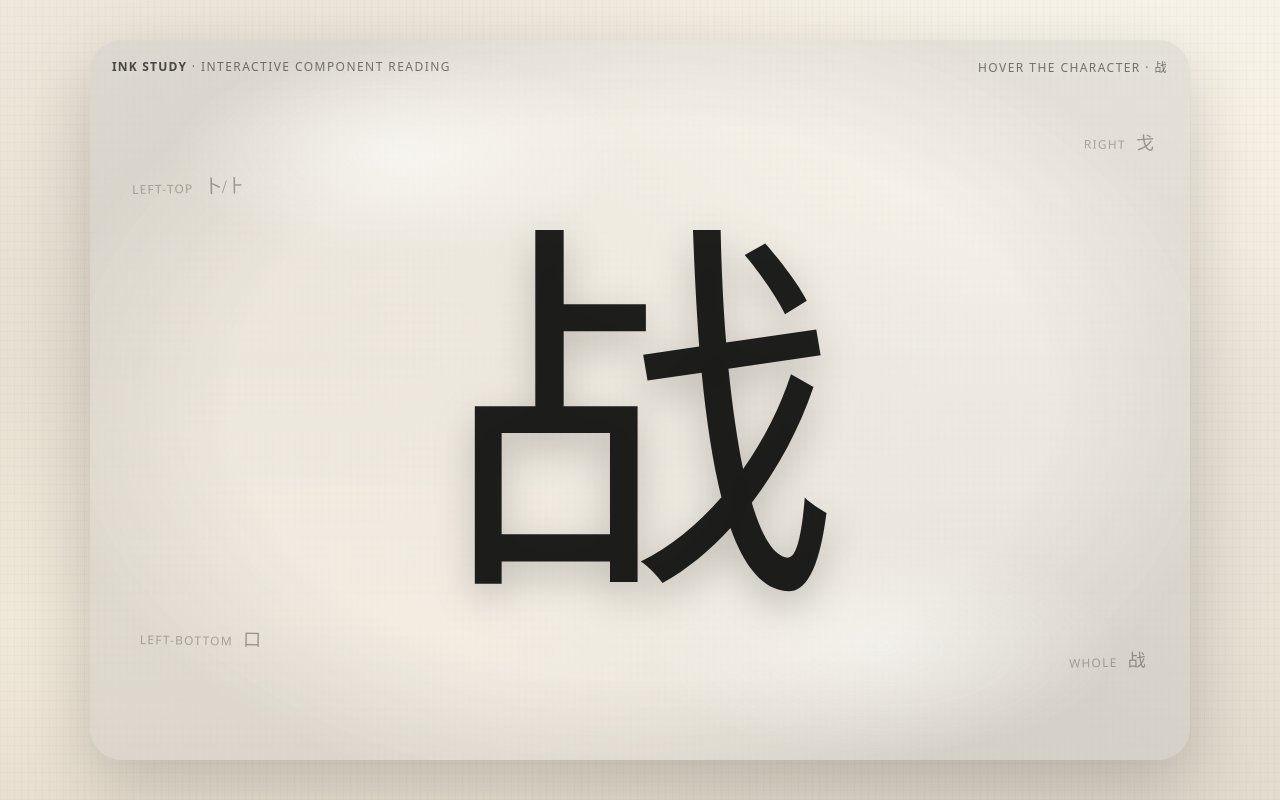
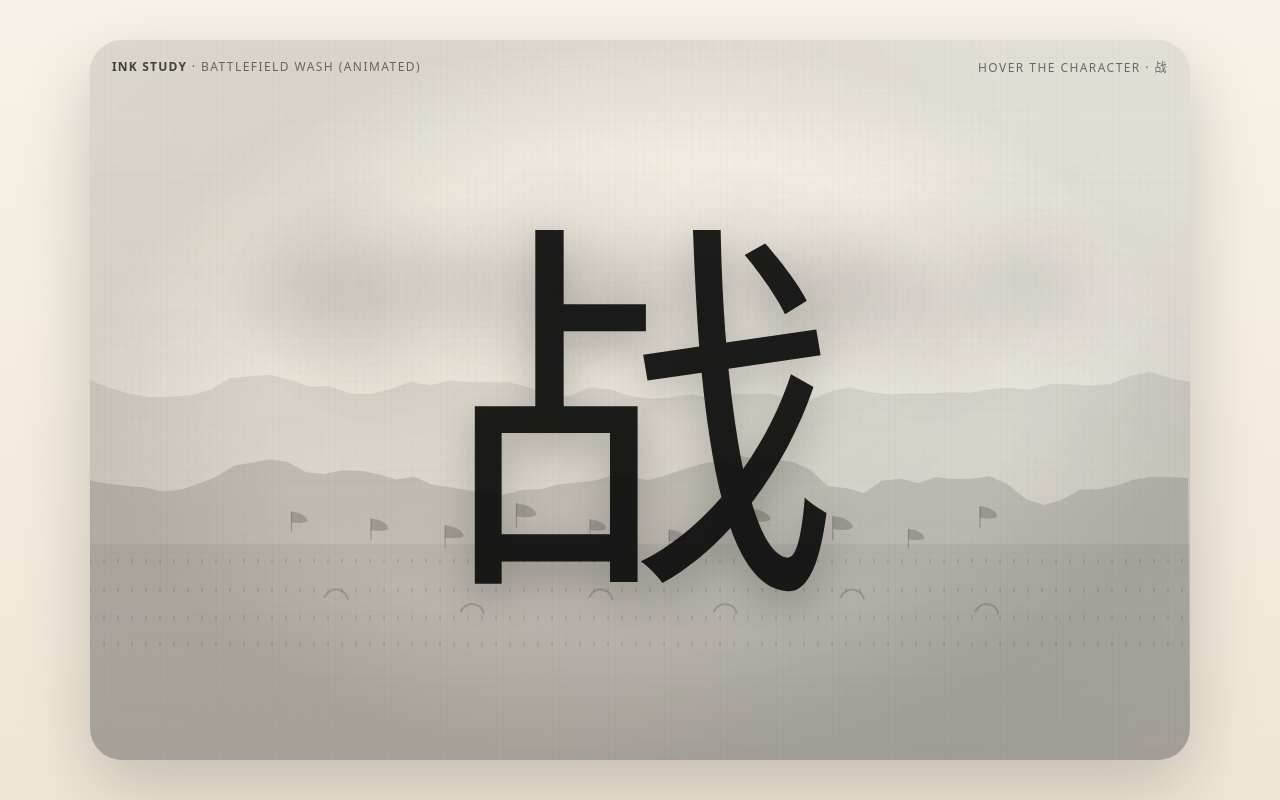
Before and after one commit to yz3753/cherry-zhan, a plain HTML site: page projects/part3/word.html in a window 1280 px wide. Drawn offline with Linux system fonts and the light colour scheme; animation ran at ten frames a second.

Commit message:
Update word.html

```diff
--- a/projects/part3/word.html
+++ b/projects/part3/word.html
@@ -4,17 +4,15 @@
   <meta charset="utf-8" />
   <meta name="viewport" content="width=device-width, initial-scale=1" />
   <title>Ink Character · 战</title>
-
   <style>
     :root{
       --paper:#f7f2e7;
       --paper2:#efe6d6;
       --ink:#0f0f10;
-      --muted: rgba(20,20,20,.55);
-      --card: rgba(255,255,255,.55);
+      --muted: rgba(20,20,20,.58);
+      --card: rgba(255,255,255,.60);
       --stroke: rgba(0,0,0,.10);
     }
-
     *{ box-sizing:border-box; }
     body{
       margin:0;
@@ -24,14 +22,8 @@
       color:var(--ink);
       font-family: ui-sans-serif, system-ui, -apple-system, "Segoe UI", Arial,
                    "PingFang SC","Hiragino Sans GB","Noto Sans CJK SC","Microsoft YaHei";
-      /* rice paper texture */
-      background:
-        radial-gradient(1200px 900px at 20% 20%, rgba(90,70,40,.10), transparent 62%),
-        radial-gradient(900px 700px at 78% 76%, rgba(30,60,90,.08), transparent 60%),
-        linear-gradient(0deg, rgba(0,0,0,.03), transparent 22%, rgba(0,0,0,.02) 55%, transparent 85%),
-        repeating-linear-gradient(90deg, rgba(40,30,15,.020) 0 1px, transparent 1px 7px),
-        repeating-linear-gradient(0deg, rgba(40,30,15,.014) 0 1px, transparent 1px 9px),
-        linear-gradient(180deg, var(--paper), var(--paper2));
+      background: linear-gradient(180deg, var(--paper), var(--paper2));
+      overflow:hidden;
     }
 
     .stage{
@@ -41,25 +33,35 @@
       border-radius:32px;
       overflow:hidden;
       box-shadow: 0 28px 70px rgba(0,0,0,.18);
-      background: rgba(255,255,255,.28);
-      backdrop-filter: blur(1px);
+      background: rgba(255,255,255,.18);
     }
 
-    /* paper vignette + light stains */
-    .stage::before{
-      content:"";
+    /* animated ink painting layer */
+    canvas#bg{
       position:absolute;
-      inset:-50px;
-      background:
-        radial-gradient(closest-side at 30% 20%, rgba(255,255,255,.70), transparent 62%),
-        radial-gradient(closest-side at 70% 80%, rgba(255,255,255,.55), transparent 65%),
-        radial-gradient(closest-side at 50% 50%, transparent 68%, rgba(0,0,0,.10) 100%);
-      pointer-events:none;
-      mix-blend-mode:multiply;
-      opacity:.78;
+      inset:0;
+      width:100%;
+      height:100%;
+      z-index:0;
     }
 
-    /* small museum-like caption (very light) */
+    /* rice paper fibers + vignette on top of canvas */
+    .paperOverlay{
+      position:absolute;
+      inset:0;
+      z-index:1;
+      pointer-events:none;
+      background:
+        radial-gradient(1200px 900px at 20% 20%, rgba(90,70,40,.10), transparent 62%),
+        radial-gradient(900px 700px at 78% 76%, rgba(30,60,90,.08), transparent 60%),
+        linear-gradient(0deg, rgba(0,0,0,.03), transparent 22%, rgba(0,0,0,.02) 55%, transparent 85%),
+        repeating-linear-gradient(90deg, rgba(40,30,15,.020) 0 1px, transparent 1px 7px),
+        repeating-linear-gradient(0deg, rgba(40,30,15,.014) 0 1px, transparent 1px 9px),
+        radial-gradient(closest-side at 50% 50%, transparent 68%, rgba(0,0,0,.10) 100%);
+      mix-blend-mode:multiply;
+      opacity:.85;
+    }
+
     .topline{
       position:absolute;
       top:18px; left:22px; right:22px;
@@ -72,20 +74,20 @@
       text-transform: uppercase;
       user-select:none;
       z-index:3;
+      pointer-events:none;
     }
     .topline b{
-      color:rgba(0,0,0,.68);
+      color:rgba(0,0,0,.70);
       letter-spacing:.10em;
       font-weight:650;
     }
 
-    /* central character */
     .center{
       position:absolute;
       inset:0;
       display:grid;
       place-items:center;
-      z-index:1;
+      z-index:2;
     }
 
     svg{
@@ -95,21 +97,16 @@
     }
 
     .calligraphy{
-      /* prefer clerical/brushy fonts; fallback */
       font-family: "LiSu","STLiti","KaiTi","STKaiti","FangSong","SimSun",serif;
       font-size: 520px;
       font-weight: 400;
-      letter-spacing: 0;
     }
-
-    /* base ink */
     .ink-base{
       fill: rgba(12,12,12,.92);
       filter: drop-shadow(0 18px 26px rgba(0,0,0,.22));
       user-select:none;
     }
 
-    /* overlay group toggled on hover */
     .layer{
       opacity:0;
       transition: opacity .14s ease;
@@ -121,31 +118,30 @@
       opacity: .98;
     }
     .layer.on{ opacity: 1; }
-    .layer.on text{ transform: scale(1.05); }
+    .layer.on text{ transform: scale(1.055); }
 
-    /* floating callout (appears around / near cursor) */
+    /* floating callout follows mouse */
     .callout{
       position:absolute;
       min-width: 260px;
-      max-width: 360px;
+      max-width: 380px;
       padding: 14px 14px 12px;
       border-radius: 18px;
       background: var(--card);
       border: 1px solid var(--stroke);
       box-shadow: 0 18px 40px rgba(0,0,0,.16);
-      backdrop-filter: blur(6px);
-      z-index:5;
+      backdrop-filter: blur(7px);
+      z-index:4;
       pointer-events:none;
 
       opacity:0;
-      transform: translateY(8px);
+      transform: translateY(10px);
       transition: opacity .14s ease, transform .14s ease;
     }
     .callout.on{
       opacity:1;
       transform: translateY(0);
     }
-
     .callout .row{
       display:flex;
       align-items:baseline;
@@ -157,6 +153,7 @@
       font-size: 42px;
       font-weight: 900;
       line-height: 1;
+      font-family: "LiSu","STLiti","KaiTi","STKaiti","FangSong","SimSun",serif;
     }
     .callout .meta{
       text-align:right;
@@ -172,29 +169,6 @@
       color: rgba(0,0,0,.78);
     }
 
-    /* faint “ghost labels” around the canvas (optional, artistic) */
-    .ghost{
-      position:absolute;
-      z-index:2;
-      color: rgba(0,0,0,.28);
-      font-size: 12px;
-      letter-spacing:.10em;
-      text-transform: uppercase;
-      user-select:none;
-      pointer-events:none;
-    }
-    .ghost span[lang="zh"]{
-      font-size: 18px;
-      letter-spacing: 0;
-      margin-left: 6px;
-      color: rgba(0,0,0,.34);
-      font-family: "LiSu","STLiti","KaiTi","STKaiti","FangSong","SimSun",serif;
-    }
-    .g1{ top:88px; right:36px; transform: rotate(1deg); }
-    .g2{ bottom:88px; right:44px; transform: rotate(-1deg); }
-    .g3{ top:132px; left:42px; transform: rotate(-1deg); }
-    .g4{ bottom:110px; left:50px; transform: rotate(1deg); }
-
     @media (max-width: 720px){
       .callout{ min-width: 220px; max-width: 86vw; }
       svg{ width:min(640px, 92vw); }
@@ -205,41 +179,37 @@
 
 <body>
   <div class="stage" id="stage">
+    <canvas id="bg"></canvas>
+    <div class="paperOverlay"></div>
+
     <div class="topline">
-      <div><b>Ink Study</b> · interactive component reading</div>
+      <div><b>Ink Study</b> · battlefield wash (animated)</div>
       <div>Hover the character · 战</div>
     </div>
-
-    <div class="ghost g3">left-top <span lang="zh">卜/⺊</span></div>
-    <div class="ghost g4">left-bottom <span lang="zh">口</span></div>
-    <div class="ghost g1">right <span lang="zh">戈</span></div>
-    <div class="ghost g2">whole <span lang="zh">战</span></div>
 
     <div class="center">
       <svg id="svg" viewBox="0 0 1000 700" role="img" aria-label="Interactive Chinese character: 战">
         <defs>
-          <!-- Ink-wash filter (gives watery edge + organic noise) -->
+          <!-- watery edge -->
           <filter id="inkWash" x="-20%" y="-20%" width="140%" height="140%">
             <feTurbulence type="fractalNoise" baseFrequency="0.012" numOctaves="2" seed="7" result="noise"/>
             <feDisplacementMap in="SourceGraphic" in2="noise" scale="10" xChannelSelector="R" yChannelSelector="G"/>
-            <feGaussianBlur stdDeviation="0.6" />
+            <feGaussianBlur stdDeviation="0.55" />
           </filter>
 
-          <!-- soft gradient “ink” fills -->
-          <radialGradient id="washRed" cx="40%" cy="35%" r="70%">
-            <stop offset="0%" stop-color="rgba(160,20,20,.95)"/>
-            <stop offset="55%" stop-color="rgba(60,0,0,.70)"/>
-            <stop offset="100%" stop-color="rgba(10,10,10,.25)"/>
+          <!-- ink gradients (feel free to tweak colors) -->
+          <radialGradient id="washWarm" cx="42%" cy="35%" r="78%">
+            <stop offset="0%" stop-color="rgba(40,40,40,.92)"/>
+            <stop offset="55%" stop-color="rgba(10,10,10,.58)"/>
+            <stop offset="100%" stop-color="rgba(10,10,10,.18)"/>
+          </radialGradient>
+          <radialGradient id="washCold" cx="58%" cy="40%" r="85%">
+            <stop offset="0%" stop-color="rgba(25,25,25,.90)"/>
+            <stop offset="65%" stop-color="rgba(10,10,10,.52)"/>
+            <stop offset="100%" stop-color="rgba(10,10,10,.16)"/>
           </radialGradient>
 
-          <radialGradient id="washIndigo" cx="55%" cy="40%" r="80%">
-            <stop offset="0%" stop-color="rgba(25,70,140,.92)"/>
-            <stop offset="60%" stop-color="rgba(10,20,40,.55)"/>
-            <stop offset="100%" stop-color="rgba(10,10,10,.20)"/>
-          </radialGradient>
-
-          <!-- Organic clip shapes (NOT rectangles) -->
-          <!-- These are stylized “ink clouds” over approximate regions -->
+          <!-- organic clip regions (stylized “ink clouds”) -->
           <clipPath id="clip-bu">
             <path d="M235,150
                      C280,95 365,85 420,120
@@ -270,40 +240,253 @@
           </clipPath>
         </defs>
 
-        <!-- Base character -->
+        <!-- base -->
         <text x="500" y="560" text-anchor="middle" class="calligraphy ink-base">战</text>
 
-        <!-- Overlay layers (each clipped + gradient + ink wash filter) -->
+        <!-- overlays -->
         <g id="layer-bu" class="layer" clip-path="url(#clip-bu)">
           <text x="500" y="560" text-anchor="middle" class="calligraphy"
-                style="--ox: 360px; --oy: 230px; fill:url(#washRed); filter:url(#inkWash);">战</text>
+                style="--ox: 360px; --oy: 230px; fill:url(#washWarm); filter:url(#inkWash);">战</text>
         </g>
 
         <g id="layer-kou" class="layer" clip-path="url(#clip-kou)">
           <text x="500" y="560" text-anchor="middle" class="calligraphy"
-                style="--ox: 360px; --oy: 520px; fill:url(#washIndigo); filter:url(#inkWash);">战</text>
+                style="--ox: 360px; --oy: 520px; fill:url(#washCold); filter:url(#inkWash);">战</text>
         </g>
 
         <g id="layer-ge" class="layer" clip-path="url(#clip-ge)">
           <text x="500" y="560" text-anchor="middle" class="calligraphy"
-                style="--ox: 690px; --oy: 410px; fill:url(#washRed); filter:url(#inkWash);">战</text>
+                style="--ox: 690px; --oy: 410px; fill:url(#washWarm); filter:url(#inkWash);">战</text>
         </g>
       </svg>
     </div>
 
-    <!-- floating explanation -->
+    <!-- mouse-following callout -->
     <div class="callout" id="callout" aria-live="polite">
       <div class="row">
         <div class="cn" id="cn">战</div>
-        <div class="meta" id="meta">hover to explore</div>
+        <div class="meta" id="meta">overview</div>
       </div>
       <div class="desc" id="desc">
-        Move across the character to reveal components. Chinese is shown only for the character/parts.
+        Move across the character to reveal components. Chinese appears only for the character/parts.
       </div>
     </div>
   </div>
 
   <script>
+    // -----------------------------
+    // 1) Background: animated ink battlefield painting (canvas)
+    // -----------------------------
+    const canvas = document.getElementById("bg");
+    const ctx = canvas.getContext("2d", { alpha: true });
+
+    function resizeCanvas(){
+      const r = canvas.getBoundingClientRect();
+      const dpr = Math.max(1, window.devicePixelRatio || 1);
+      canvas.width = Math.floor(r.width * dpr);
+      canvas.height = Math.floor(r.height * dpr);
+      ctx.setTransform(dpr, 0, 0, dpr, 0, 0);
+    }
+
+    // lightweight smooth noise
+    function hash2(x, y){
+      let n = x * 374761393 + y * 668265263;
+      n = (n ^ (n >> 13)) * 1274126177;
+      return ((n ^ (n >> 16)) >>> 0) / 4294967295;
+    }
+    function lerp(a,b,t){ return a + (b-a)*t; }
+    function smoothstep(t){ return t*t*(3-2*t); }
+    function valueNoise(x, y){
+      const x0 = Math.floor(x), y0 = Math.floor(y);
+      const xf = x - x0, yf = y - y0;
+      const r00 = hash2(x0, y0);
+      const r10 = hash2(x0+1, y0);
+      const r01 = hash2(x0, y0+1);
+      const r11 = hash2(x0+1, y0+1);
+      const u = smoothstep(xf), v = smoothstep(yf);
+      return lerp(lerp(r00, r10, u), lerp(r01, r11, u), v);
+    }
+    function fbm(x, y){
+      let sum = 0, amp = 0.55, freq = 0.010;
+      for(let i=0;i<4;i++){
+        sum += amp * valueNoise(x*freq, y*freq);
+        freq *= 2.05;
+        amp *= 0.55;
+      }
+      return sum;
+    }
+
+    function inkBlot(x, y, r, a){
+      const g = ctx.createRadialGradient(x, y, 0, x, y, r);
+      g.addColorStop(0, `rgba(0,0,0,${a})`);
+      g.addColorStop(0.55, `rgba(0,0,0,${a*0.45})`);
+      g.addColorStop(1, `rgba(0,0,0,0)`);
+      ctx.fillStyle = g;
+      ctx.beginPath();
+      ctx.arc(x, y, r, 0, Math.PI*2);
+      ctx.fill();
+    }
+
+    function drawMountains(w, h, t){
+      // distant ridge
+      ctx.save();
+      ctx.globalCompositeOperation = "multiply";
+      ctx.fillStyle = "rgba(0,0,0,0.08)";
+      ctx.beginPath();
+      ctx.moveTo(0, h*0.52);
+      for(let x=0;x<=w;x+=20){
+        const n = fbm(x + t*18, 30);
+        const y = h*0.44 + n * 120;
+        ctx.lineTo(x, y);
+      }
+      ctx.lineTo(w, h);
+      ctx.lineTo(0, h);
+      ctx.closePath();
+      ctx.fill();
+
+      // mid ridge darker
+      ctx.fillStyle = "rgba(0,0,0,0.12)";
+      ctx.beginPath();
+      ctx.moveTo(0, h*0.62);
+      for(let x=0;x<=w;x+=18){
+        const n = fbm(x + t*26, 90);
+        const y = h*0.56 + n * 140;
+        ctx.lineTo(x, y);
+      }
+      ctx.lineTo(w, h);
+      ctx.lineTo(0, h);
+      ctx.closePath();
+      ctx.fill();
+      ctx.restore();
+    }
+
+    function drawSmoke(w, h, t){
+      ctx.save();
+      ctx.globalCompositeOperation = "multiply";
+      for(let i=0;i<22;i++){
+        const x = (w*0.15) + (i/22)*w*0.75 + Math.sin(t*0.35 + i)*16;
+        const y = h*0.35 + Math.cos(t*0.28 + i*1.7)*14;
+        const r = 80 + (i%5)*14;
+        const a = 0.03 + (i%4)*0.008;
+        inkBlot(x, y, r, a);
+      }
+      ctx.restore();
+    }
+
+    function drawBattleSilhouettes(w, h, t){
+      ctx.save();
+      ctx.globalCompositeOperation = "multiply";
+
+      // ground haze
+      ctx.fillStyle = "rgba(0,0,0,0.05)";
+      ctx.fillRect(0, h*0.70, w, h*0.30);
+
+      // tiny “army lines”
+      ctx.strokeStyle = "rgba(0,0,0,0.18)";
+      ctx.lineWidth = 1;
+      for(let row=0; row<4; row++){
+        const y = h*(0.72 + row*0.04) + Math.sin(t*0.6 + row)*2;
+        ctx.beginPath();
+        for(let x=0; x<=w; x+=14){
+          const jitter = (fbm(x + row*200, t*40)*2 - 1) * 2.0;
+          ctx.moveTo(x, y + jitter);
+          ctx.lineTo(x, y + 4 + jitter);
+        }
+        ctx.stroke();
+      }
+
+      // flags & spears (suggestive, not literal)
+      function flag(x,y,s){
+        ctx.strokeStyle = "rgba(0,0,0,0.22)";
+        ctx.lineWidth = 1.2;
+        ctx.beginPath();
+        ctx.moveTo(x, y);
+        ctx.lineTo(x, y - 22*s);
+        ctx.stroke();
+
+        ctx.fillStyle = "rgba(0,0,0,0.18)";
+        ctx.beginPath();
+        ctx.moveTo(x, y - 22*s);
+        ctx.quadraticCurveTo(x + 16*s, y - 20*s, x + 18*s, y - 12*s);
+        ctx.quadraticCurveTo(x + 16*s, y - 8*s, x, y - 10*s);
+        ctx.closePath();
+        ctx.fill();
+      }
+
+      const baseY = h*0.68;
+      for(let i=0;i<10;i++){
+        const x = w*(0.18 + i*0.07) + Math.sin(t*0.4 + i)*6;
+        const y = baseY + (i%3)*10 + Math.cos(t*0.3 + i)*2;
+        flag(x,y, 0.9 + (i%4)*0.07);
+      }
+
+      // cavalry hints (simple arcs)
+      ctx.strokeStyle = "rgba(0,0,0,0.16)";
+      ctx.lineWidth = 2;
+      for(let i=0;i<6;i++){
+        const x = w*(0.22 + i*0.12) + Math.sin(t*0.35 + i)*8;
+        const y = h*(0.78 + (i%2)*0.02);
+        ctx.beginPath();
+        ctx.arc(x, y, 12, Math.PI*1.1, Math.PI*1.95);
+        ctx.stroke();
+      }
+
+      ctx.restore();
+    }
+
+    function drawInkFlow(w, h, t){
+      // very subtle animated wash across the whole paper
+      ctx.save();
+      ctx.globalCompositeOperation = "multiply";
+      const step = 18;
+      for(let y=0; y<h; y+=step){
+        for(let x=0; x<w; x+=step){
+          const n = fbm(x + t*22, y + t*14);
+          const a = (n - 0.35) * 0.06; // super subtle
+          if(a > 0){
+            ctx.fillStyle = `rgba(0,0,0,${a})`;
+            ctx.fillRect(x, y, step, step);
+          }
+        }
+      }
+      ctx.restore();
+    }
+
+    let start = performance.now();
+    function animate(){
+      const now = performance.now();
+      const t = (now - start) / 1000;
+
+      const r = canvas.getBoundingClientRect();
+      const w = r.width, h = r.height;
+
+      ctx.clearRect(0,0,w,h);
+
+      // base wash
+      ctx.save();
+      ctx.fillStyle = "rgba(255,255,255,0.08)";
+      ctx.fillRect(0,0,w,h);
+      ctx.restore();
+
+      // painting layers
+      drawInkFlow(w,h,t*0.20);
+      drawMountains(w,h,t*0.22);
+      drawSmoke(w,h,t*0.26);
+      drawBattleSilhouettes(w,h,t*0.30);
+
+      requestAnimationFrame(animate);
+    }
+
+    window.addEventListener("resize", () => {
+      resizeCanvas();
+    });
+
+    resizeCanvas();
+    animate();
+
+    // -----------------------------
+    // 2) Foreground interaction: hover parts + mouse-following callout
+    // -----------------------------
     const stage = document.getElementById("stage");
     const svg = document.getElementById("svg");
 
@@ -323,23 +506,23 @@
         cn: "战",
         meta: "overview",
         desc:
-          "This is a minimal ink-style reading of 战. " +
+          "This page pairs an animated ink battlefield with a structural reading of 战. " +
           "Hover different areas to reveal components: left 占 (卜/⺊ + 口) and right 戈. " +
-          "The active part shifts into an ink-wash gradient instead of being boxed."
+          "Chinese appears only for the character and its parts."
       },
       bu: {
         cn: "卜",
         meta: "left-top component (within 占)",
         desc:
           "卜/⺊ appears historically in contexts related to divination or indication. " +
-          "Here it stands for the left-top structural part of 战 (as part of 占)."
+          "Here it stands for the left-top structural component of 战 (as part of 占)."
       },
       kou: {
         cn: "口",
         meta: "left-bottom component (within 占)",
         desc:
           "口 often relates to mouth/speech or an enclosure-like form. " +
-          "Here it stands for the left-bottom structural part of 战 (as part of 占)."
+          "Here it stands for the left-bottom structural component of 战 (as part of 占)."
       },
       ge: {
         cn: "戈",
@@ -353,7 +536,6 @@
     function clearLayers(){
       Object.values(layer).forEach(g => g.classList.remove("on"));
     }
-
     function setState(key){
       const d = DATA[key] || DATA.idle;
       cn.textContent = d.cn;
@@ -367,58 +549,50 @@
       }
     }
 
-    // Map cursor position to “region”
     function getSvgPercent(evt){
       const r = svg.getBoundingClientRect();
       const x = (evt.clientX - r.left) / r.width;
       const y = (evt.clientY - r.top) / r.height;
-      return { x: Math.min(Math.max(x,0),1), y: Math.min(Math.max(y,0),1), rect:r };
+      return { x: Math.min(Math.max(x,0),1), y: Math.min(Math.max(y,0),1) };
     }
 
     function regionFromPercent(p){
-      // Only react when roughly over the glyph area
       const inside = (p.x > 0.18 && p.x < 0.84 && p.y > 0.12 && p.y < 0.92);
       if(!inside) return "idle";
-
-      // coarse mapping (feel free to tune)
       if(p.x < 0.49){
         return (p.y < 0.52) ? "bu" : "kou";
       }
       return "ge";
     }
 
-    // Callout positioning: floats “around” the character, biased away from cursor
     function positionCallout(evt){
       const s = stage.getBoundingClientRect();
       const pad = 16;
 
-      // offset so it doesn't cover the hovered region
       const offsetX = (evt.clientX < s.left + s.width/2) ? 22 : -22;
       const offsetY = (evt.clientY < s.top + s.height/2) ? 18 : -18;
 
-      // base position near cursor
       let x = evt.clientX - s.left + offsetX;
       let y = evt.clientY - s.top + offsetY;
 
-      // clamp within stage
       const w = callout.offsetWidth || 320;
       const h = callout.offsetHeight || 160;
 
       x = Math.max(pad, Math.min(x, s.width - w - pad));
-      y = Math.max(pad + 42, Math.min(y, s.height - h - pad)); // +42 avoids top caption
+      y = Math.max(pad + 44, Math.min(y, s.height - h - pad)); // avoid top caption
 
       callout.style.left = `${x}px`;
       callout.style.top  = `${y}px`;
     }
 
     let last = "idle";
+    setState("idle");
 
     svg.addEventListener("pointermove", (evt) => {
+      positionCallout(evt);
+
       const p = getSvgPercent(evt);
       const key = regionFromPercent(p);
-
-      positionCallout(evt);
-
       if(key === last) return;
 
       clearLayers();
@@ -428,7 +602,6 @@
       }else{
         setState("idle");
       }
-
       last = key;
     });
 
@@ -437,9 +610,6 @@
       setState("idle");
       last = "idle";
     });
-
-    // initial
-    setState("idle");
   </script>
 </body>
 </html>
```
